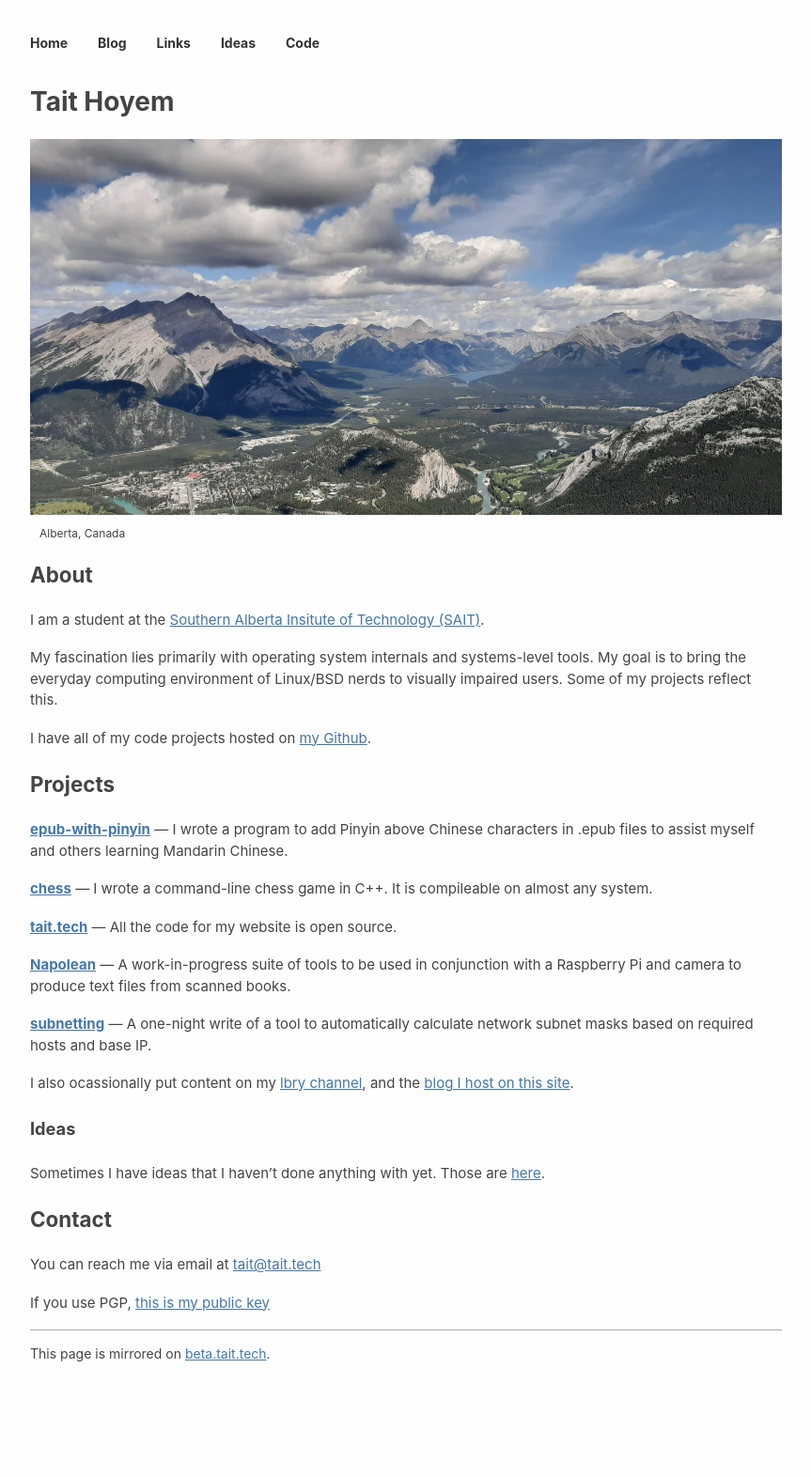
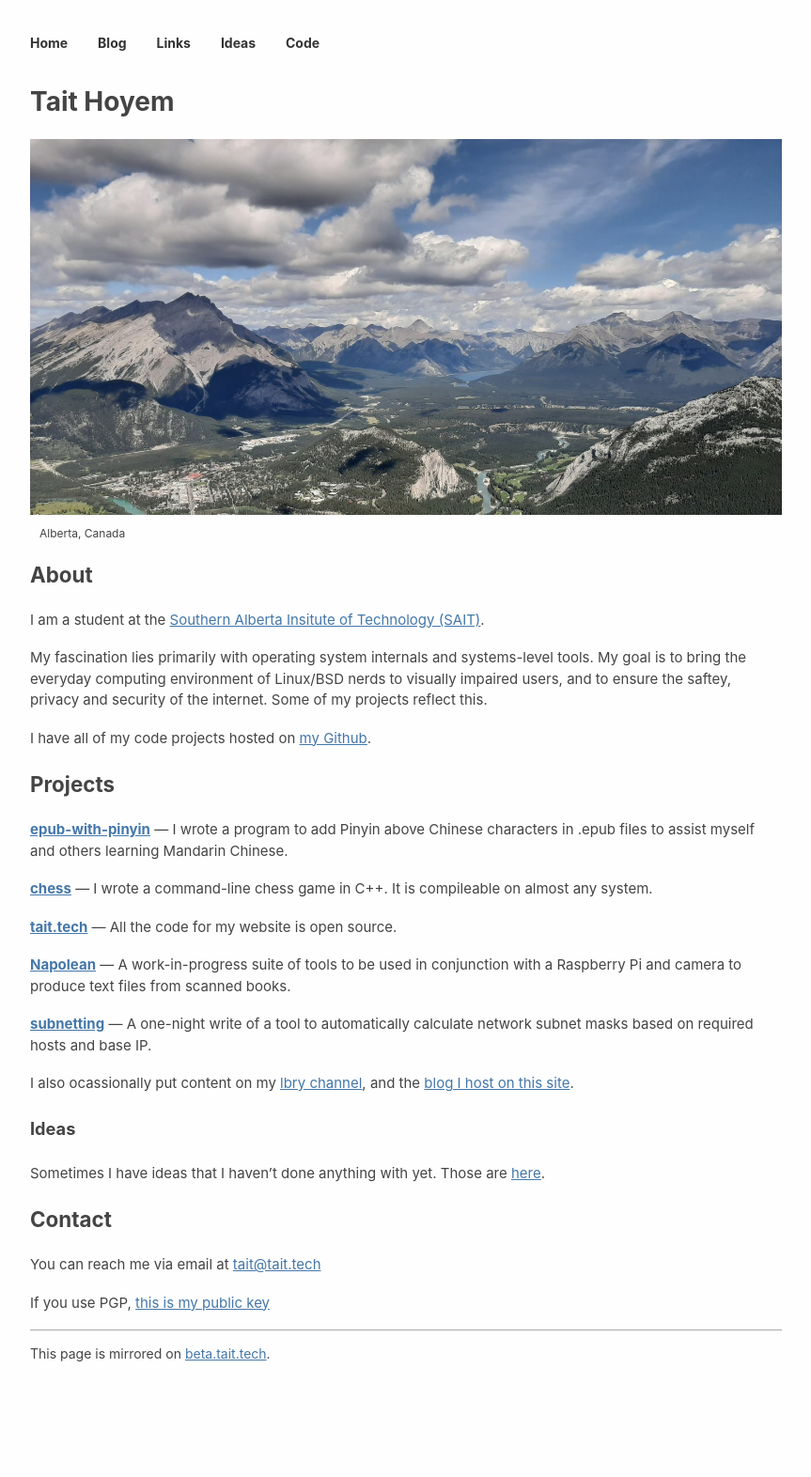
Before and after one commit to TTWNO/tait.tech, a Jekyll site: the page built from index.md, in a window 1280 px wide. Shown: the whole page at 94% size, without its empty margins (208-1071 px from the left). Built offline with Jekyll 4.4.1, drawn with Linux system fonts in a browser that asks for light colours.

Commit message:
Add security to 'goals'

```diff
--- a/index.md
+++ b/index.md
@@ -14,7 +14,7 @@ title: "Home"
 I am a student at the <a href="https://sait.ca/">Southern Alberta Insitute of Technology (SAIT)</a>.
 
 My fascination lies primarily with operating system internals and systems-level tools.
-My goal is to bring the everyday computing environment of Linux/BSD nerds to visually impaired users.
+My goal is to bring the everyday computing environment of Linux/BSD nerds to visually impaired users, and to ensure the saftey, privacy and security of the internet.
 Some of my projects reflect this.
 
 I have all of my code projects hosted on [my Github](https://github.com/TTWNO).
```
